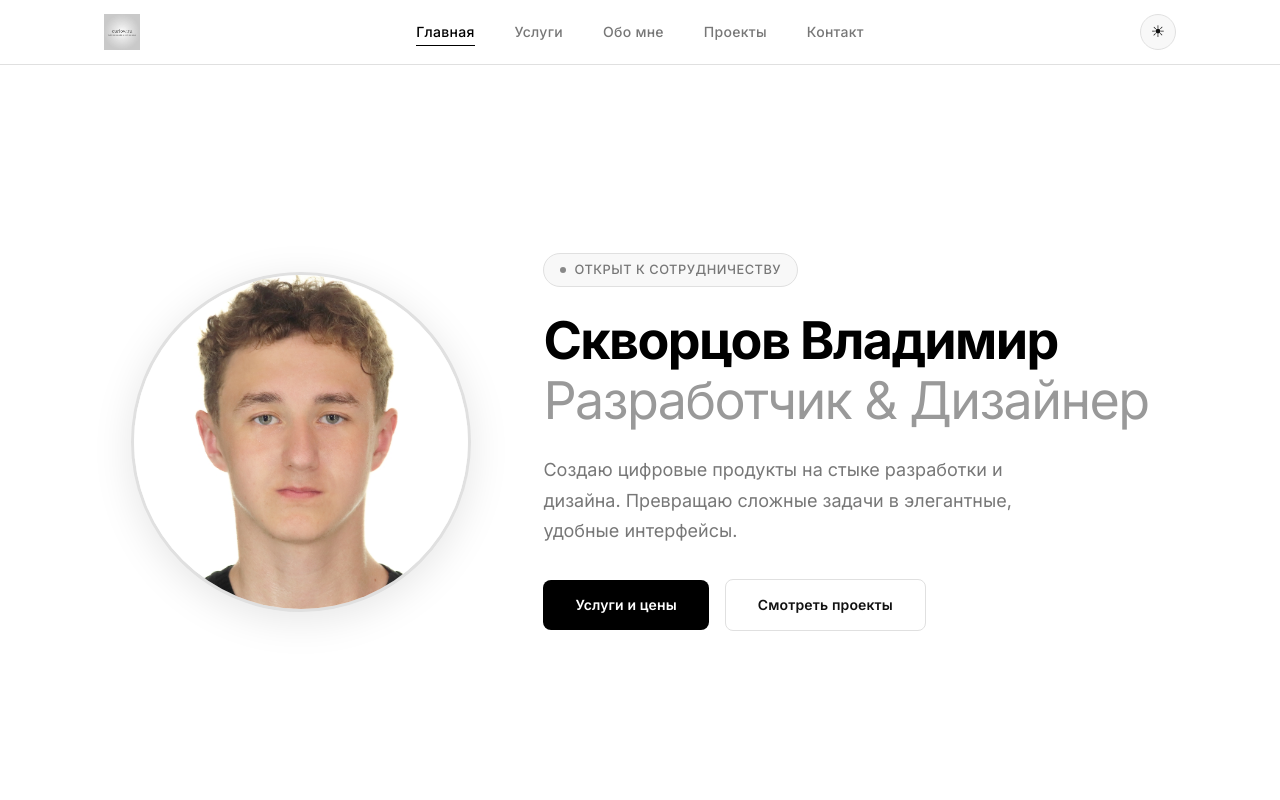
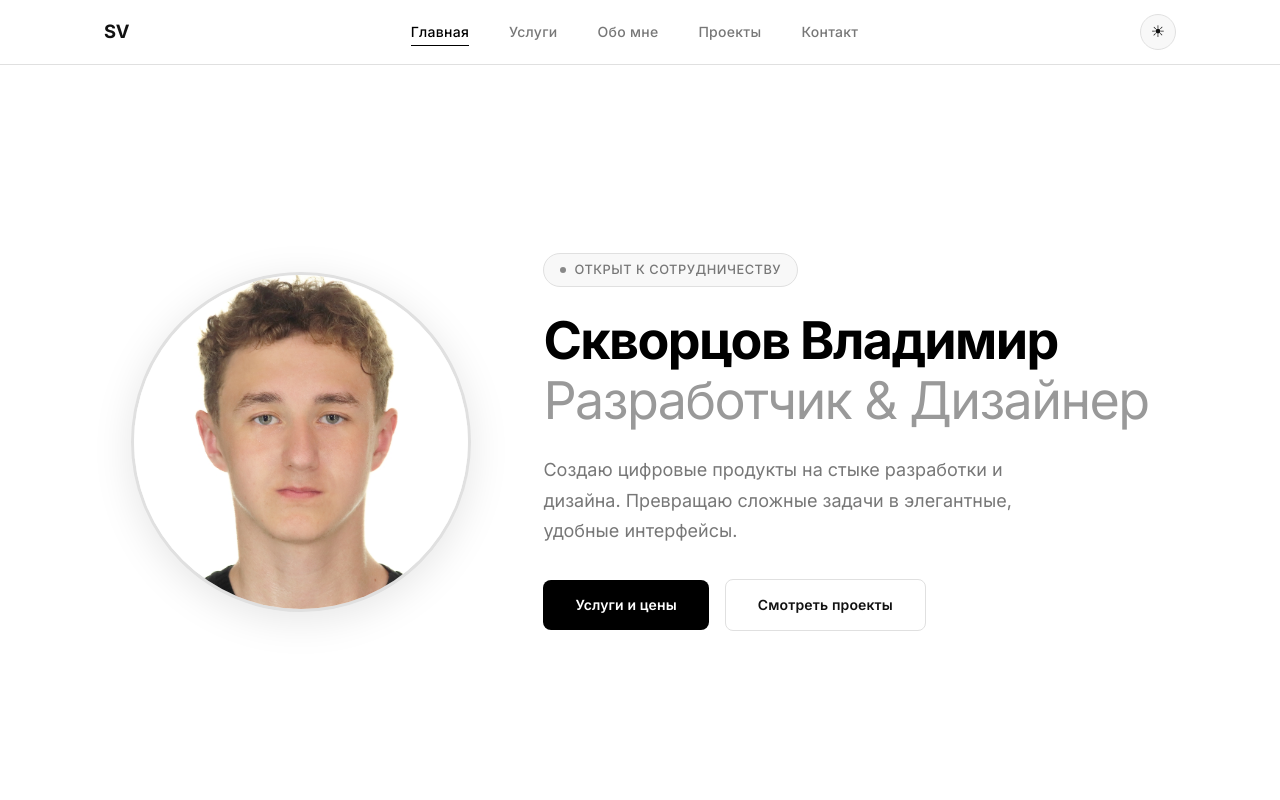
Before and after one commit to curlow/my-portfolio, a plain HTML site: page index.html in a window 1280 px wide. Shown: the top 800 px of the page. Drawn offline with Linux system fonts and the light colour scheme.

Commit message:
add logo.png as favicon in head, revert navbar logo change

```diff
--- a/index.html
+++ b/index.html
@@ -9,6 +9,7 @@
     <link rel="preconnect" href="https://fonts.gstatic.com" crossorigin />
     <link href="https://fonts.googleapis.com/css2?family=Inter:wght@400;500;600;700&display=swap" rel="stylesheet" />
     <link rel="stylesheet" href="style.css" />
+    <link rel="icon" type="image/png" href="logo.png" />
     <script>
       (function () {
         var saved = localStorage.getItem('theme');
@@ -22,7 +23,7 @@
     <!-- NAVBAR -->
     <nav class="navbar">
       <div class="container navbar__inner">
-        <a href="#hero" class="navbar__logo"><img src="logo.png" alt="SV" class="navbar__logo-img" /></a>
+        <a href="#hero" class="navbar__logo">SV</a>
         <ul class="navbar__items" id="nav-menu">
           <li><a href="#hero" class="navbar__link is-active" data-section="hero">Главная</a></li>
           <li><a href="#pricing" class="navbar__link" data-section="pricing">Услуги</a></li>
--- a/style.css
+++ b/style.css
@@ -133,18 +133,6 @@ ul {
     color: var(--text);
     letter-spacing: -0.02em;
     flex-shrink: 0;
-    display: flex;
-    align-items: center;
-}
-
-.navbar__logo-img {
-    height: 36px;
-    width: auto;
-    transition: var(--transition);
-}
-
-.navbar__logo-img:hover {
-    opacity: 0.7;
 }
 
 .navbar__actions {
```
Also changed, not shown: oferta.html (+1 -0 lines).
